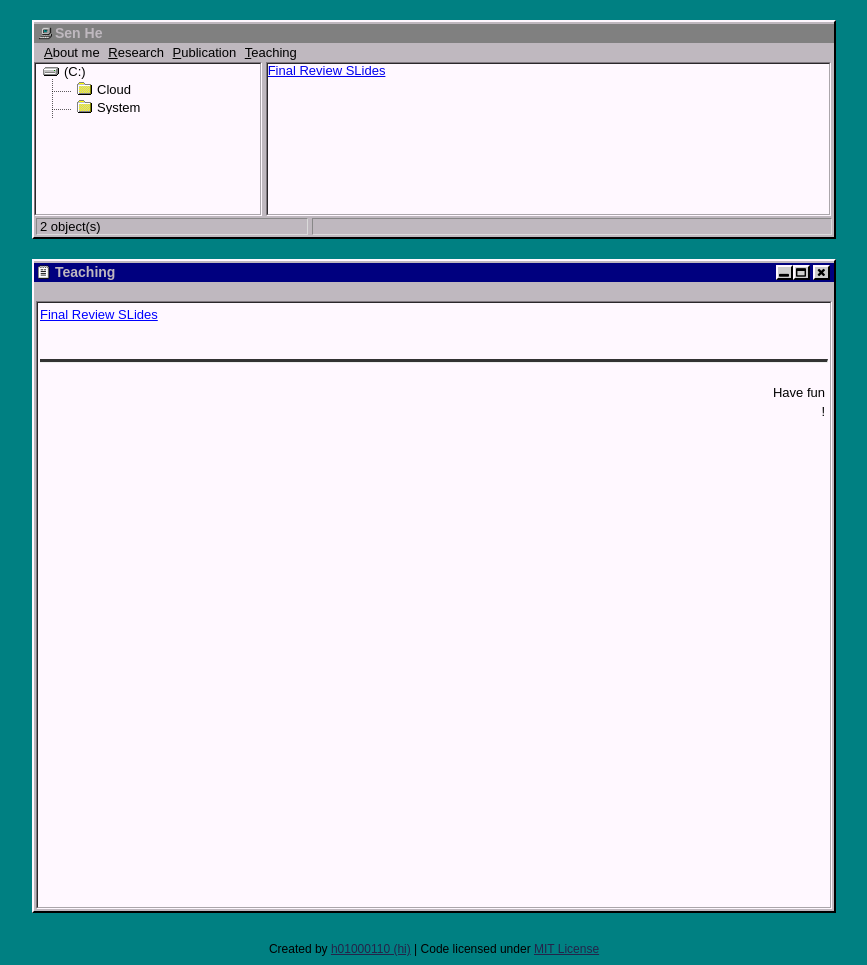
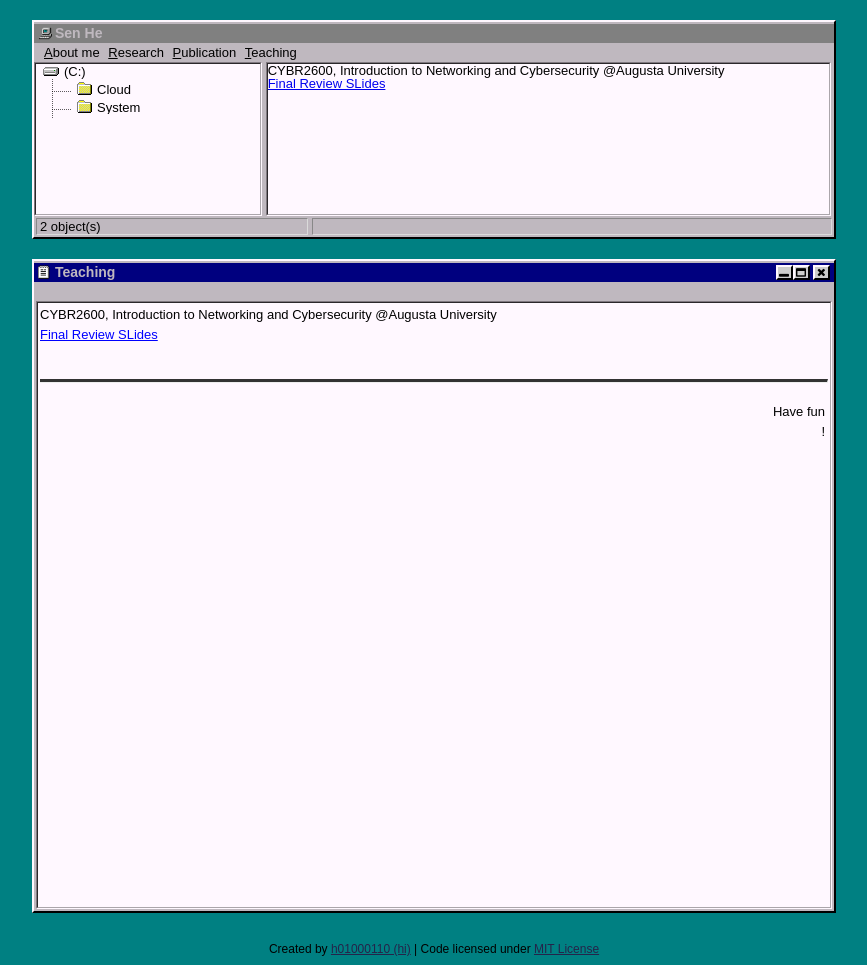
Before and after one commit to sen-he/sen-he.github.io, a Jekyll site: the page built from teaching/index.md, in a window 1280 px wide. Shown: the whole page, without its empty margins (206-1073 px from the left). Built offline with Jekyll 4.4.1, drawn with Linux system fonts in a browser that asks for light colours.

Commit message:
Update index.md

```diff
--- a/teaching/index.md
+++ b/teaching/index.md
@@ -3,4 +3,5 @@ layout: me
 title: Teaching
 ---
 
+CYBR2600, Introduction to Networking and Cybersecurity @Augusta University
 [Final Review SLides](https://github.com/sen-he/sen-he.github.io/blob/master/teaching/Final_Review%202600.pptx)
```
